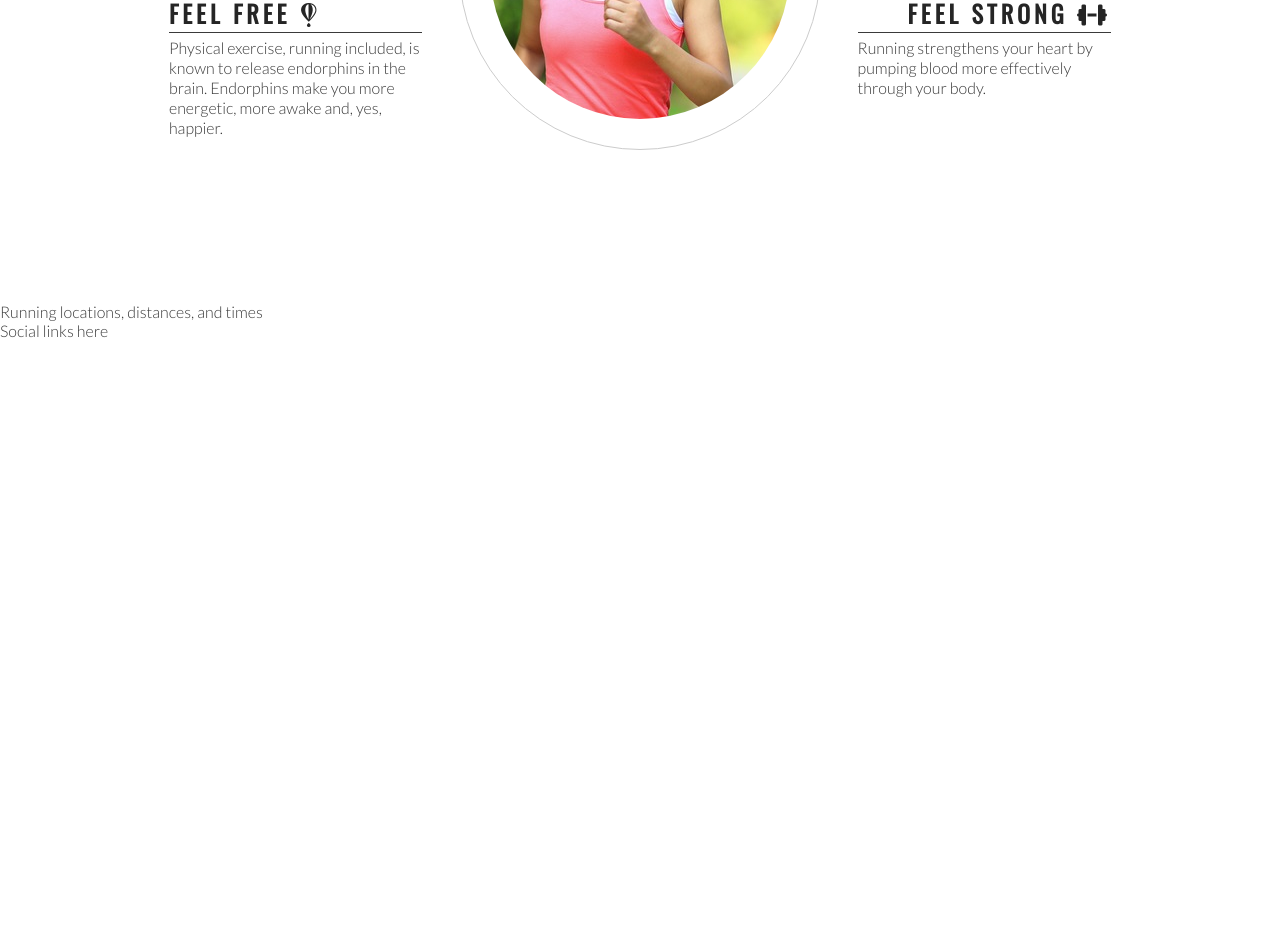
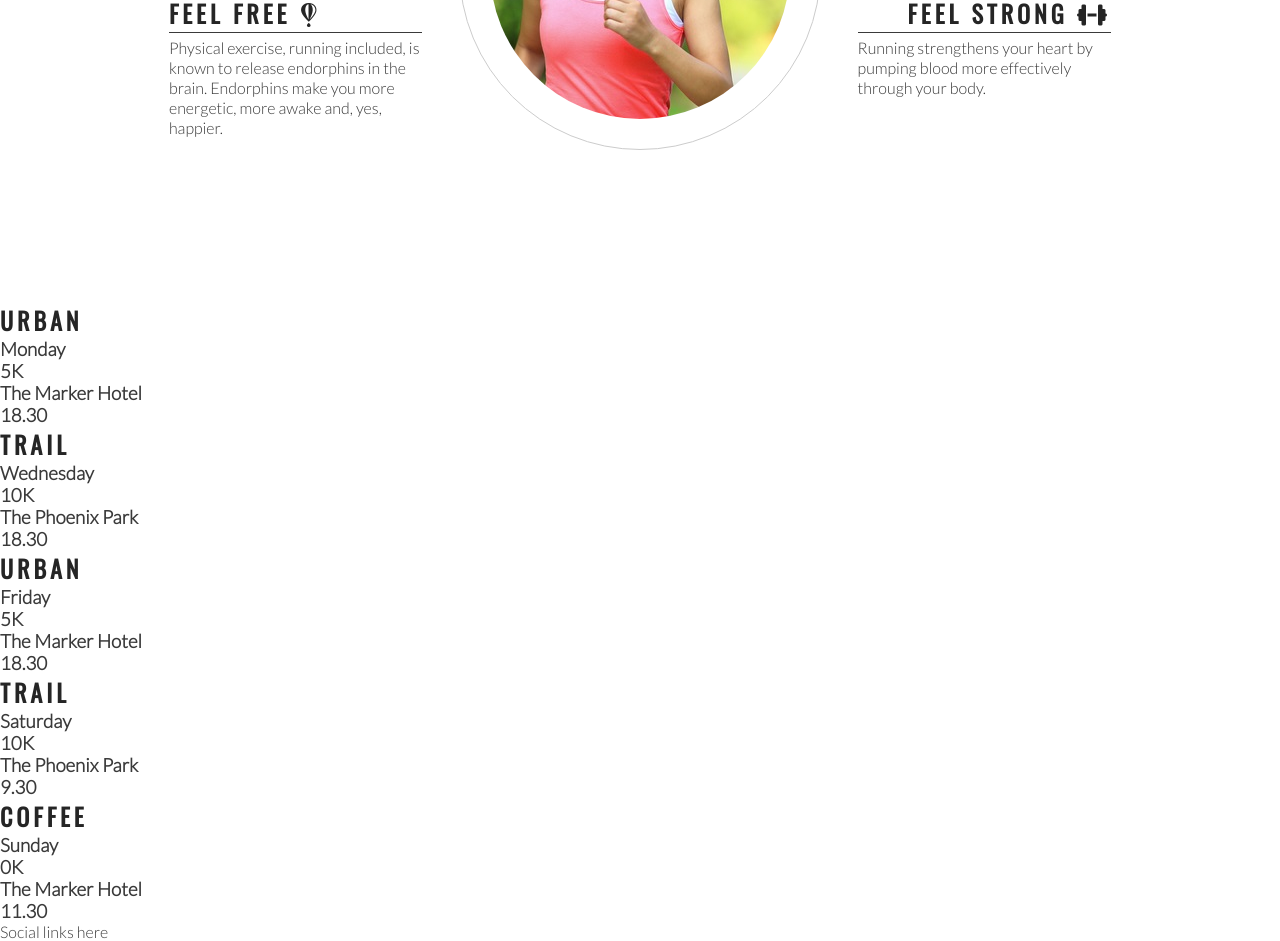
Before and after one commit to Cillian-G/love-running, a plain HTML site: page index.html in a window 1280 px wide. Shown: the part 993-1934 px from the top of the page. Before the commit the page ends 1333 px from the top, so only its background shows below. Drawn offline with nearby package versions, Linux system fonts and the light colour scheme.

Commit message:
add meetup schedule and info

```diff
--- a/index.html
+++ b/index.html
@@ -76,16 +76,50 @@
             </div>
         </div>
         <div id="center-about">
-           <div id="circle-container">
-               <div id="circle-cover-bg">
+            <div id="circle-container">
+                <div id="circle-cover-bg">
 
-               </div>
-           </div>
+                </div>
+            </div>
         </div>
     </section>
     <!--Notice center is listed last, this is to make floating and arranging them easier^^^-->
     <section>
-        Running locations, distances, and times
+        <div>
+            <h2>Urban</h2>
+            <h3>Monday</h3>
+            <h3>5K</h3>
+            <h3>The Marker Hotel</h3>
+            <h3>18.30</h3>
+        </div>
+        <div>
+            <h2>Trail</h2>
+            <h3>Wednesday</h3>
+            <h3>10K</h3>
+            <h3>The Phoenix Park</h3>
+            <h3>18.30</h3>
+        </div>
+        <div>
+            <h2>Urban</h2>
+            <h3>Friday</h3>
+            <h3>5K</h3>
+            <h3>The Marker Hotel</h3>
+            <h3>18.30</h3>
+        </div>
+        <div>
+            <h2>Trail</h2>
+            <h3>Saturday</h3>
+            <h3>10K</h3>
+            <h3>The Phoenix Park</h3>
+            <h3>9.30</h3>
+        </div>
+        <div>
+            <h2>Coffee</h2>
+            <h3>Sunday</h3>
+            <h3>0K</h3>
+            <h3>The Marker Hotel</h3>
+            <h3>11.30</h3>
+        </div>
     </section>
     <footer>
         Social links here
```
